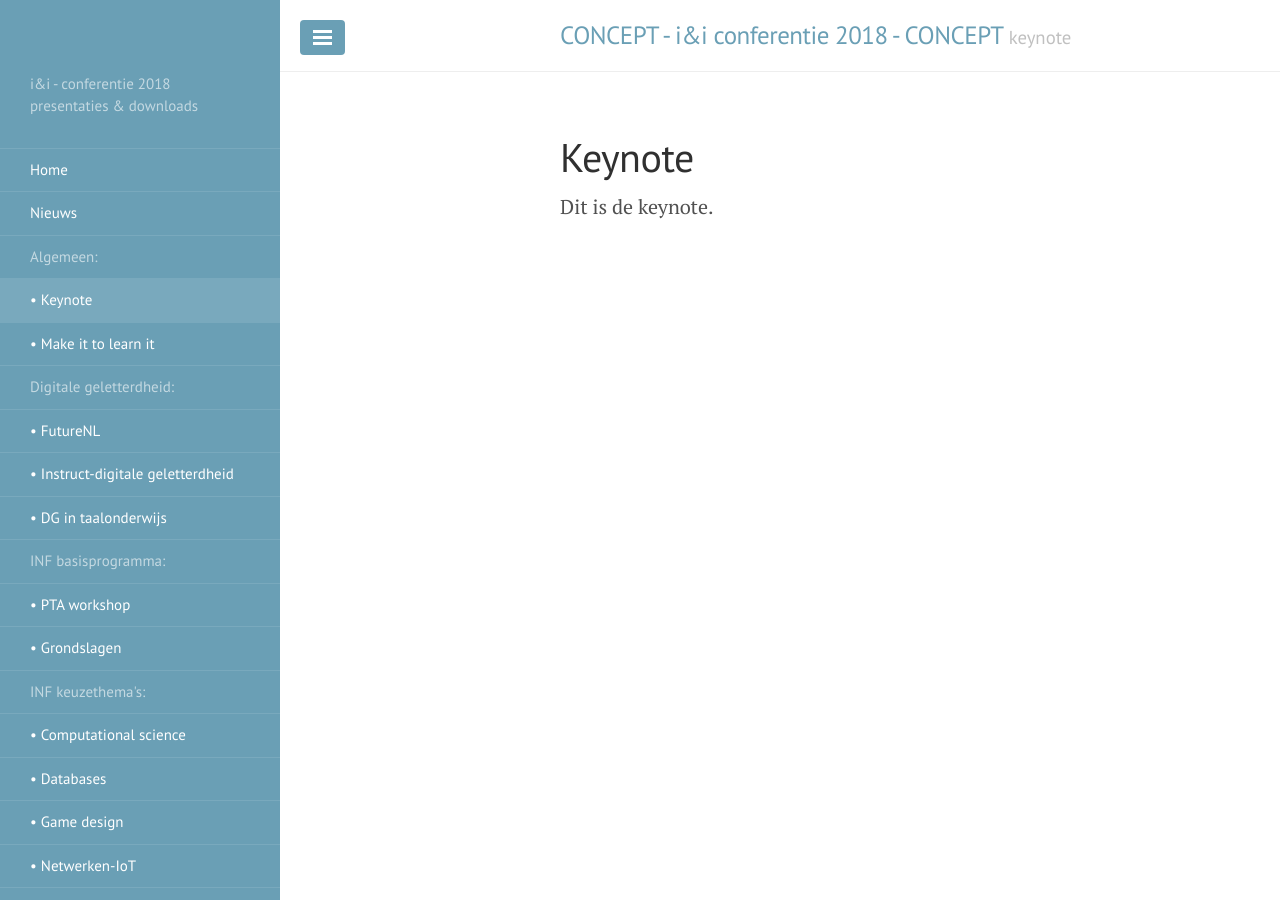
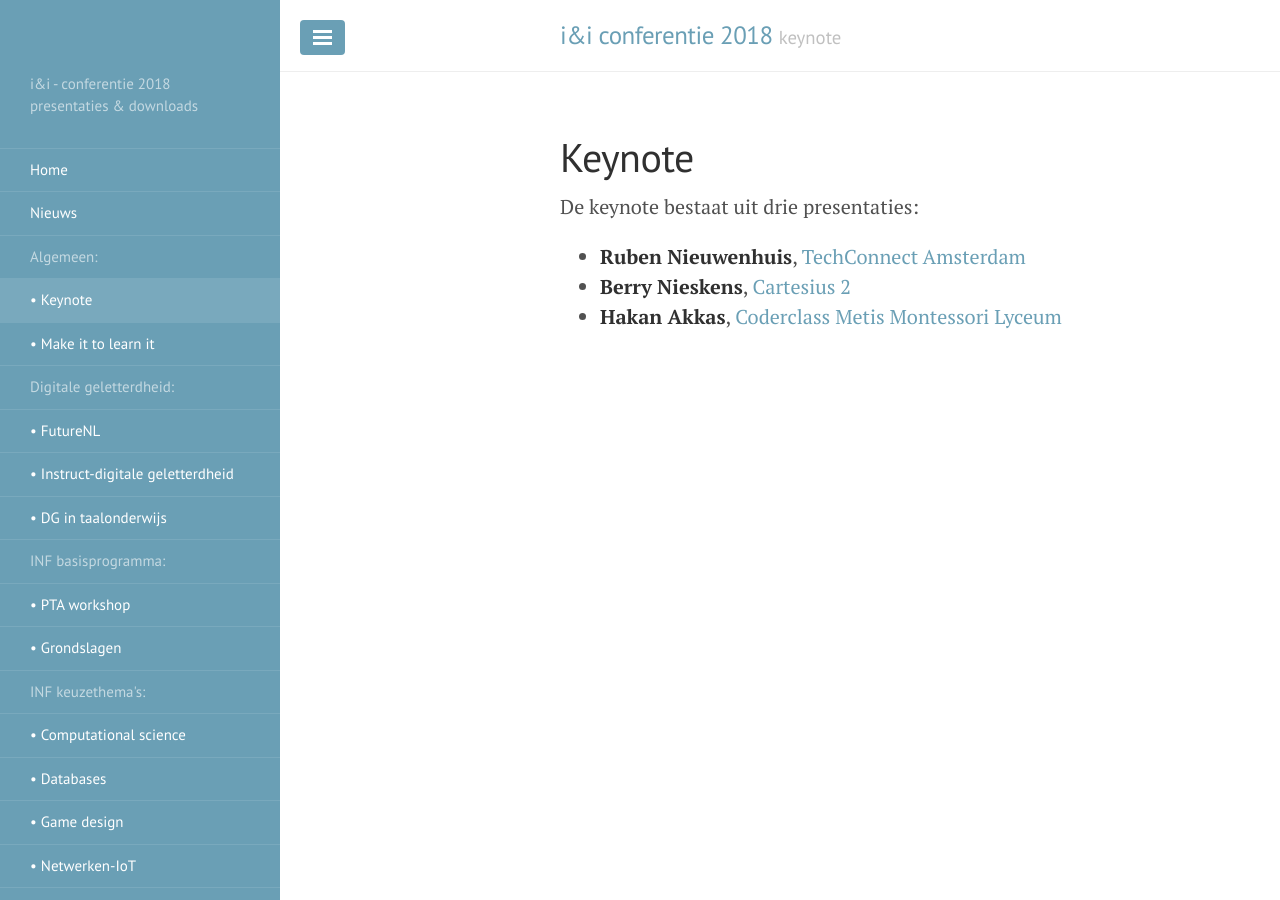
Before and after one commit to infvo/ieni2018, a Jekyll site: the page built from _algemeen/keynote.md, in a window 1280 px wide. Built offline with Jekyll 4.4.1, drawn with Linux system fonts in a browser that asks for light colours.

Commit message:
keynotes toegevoegd; "concept" verwijderd.

```diff
--- a/_algemeen/keynote.md
+++ b/_algemeen/keynote.md
@@ -4,4 +4,8 @@ layout: algemeen-layout
 thema: keynote
 ---
 
-Dit is de keynote.
+De keynote bestaat uit drie presentaties:
+
+* **Ruben Nieuwenhuis**, [TechConnect Amsterdam]({{ site.baseurl }}/download/ruben-techconnect.pdf){:target="_blank"}
+* **Berry Nieskens**, [Cartesius 2]({{ site.baseurl }}/download/Berry-Cartesius2.pdf){:target="_blank"}
+* **Hakan Akkas**, [Coderclass Metis Montessori Lyceum]({{ site.baseurl }}/download/hakan-coderclass.pdf){:target="_blank"}
--- a/_config.yml
+++ b/_config.yml
@@ -13,7 +13,7 @@
 # you will see them accessed via {{ site.title }}, {{ site.email }}, and so on.
 # You can create any custom variable you would like, and they will be accessible
 # in the templates via {{ site.myvariable }}.
-title: CONCEPT - i&i conferentie 2018 - CONCEPT
+title: i&i conferentie 2018
 email: eelco@infvo.com
 description: >- # this means to ignore newlines until "baseurl:"
   i&i - conferentie 2018
```
Also changed, not shown: _algemeen/make-it-to-learn-it.md (+1 -1 lines), _basis/PTA.md (+3 -1 lines), _dg/futurenl/futureNL-extra.md (deleted, +0 -7 lines), 3 other files.
